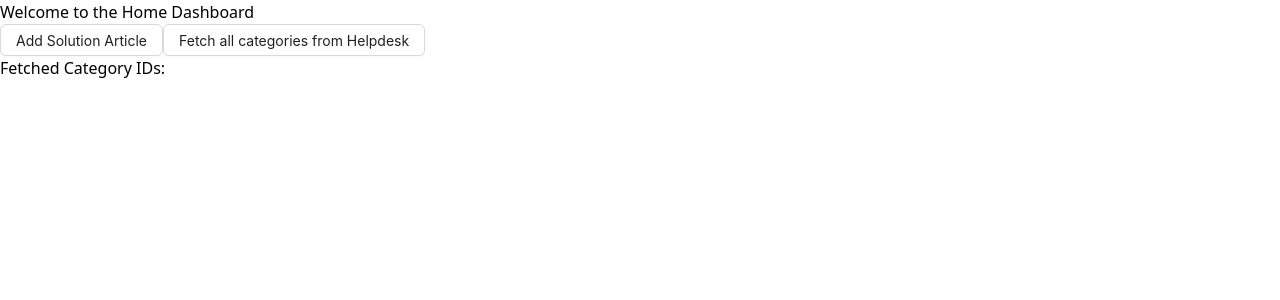
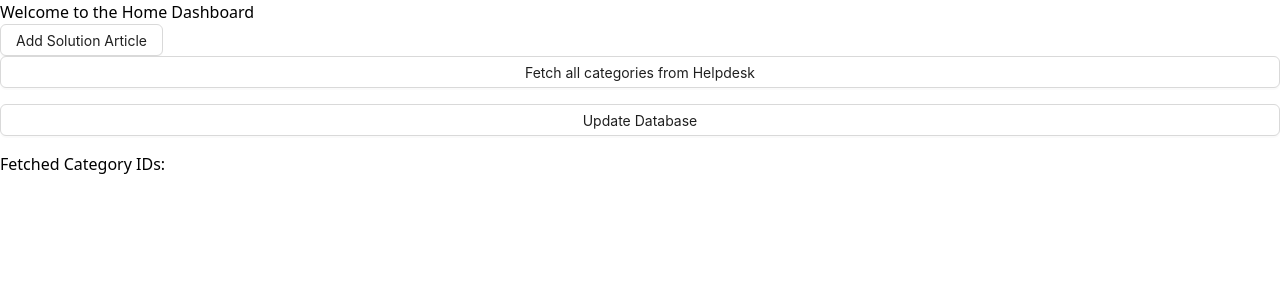
Before and after one commit to paulg44/solutions-fetcher, a React (Vite) app in the folder client/: page / in a window 1280 px wide. Shown: the top 300 px of the page. Built offline with nearby package versions, Linux system fonts and the light colour scheme; no server answers.

Commit message:
save category id and name to firebase

```diff
--- a/client/src/config/firebase.tsx
+++ b/client/src/config/firebase.tsx
@@ -1,6 +1,5 @@
 import { initializeApp } from "firebase/app";
 import { getFirestore } from "firebase/firestore";
-import { setLogLevel } from "firebase/app";
 
 const firebaseConfig = {
   apiKey: import.meta.env.VITE_APP_FIREBASE_KEY,
@@ -16,5 +15,3 @@ console.log("Firebase initialized with config:", firebaseConfig);
 const app = initializeApp(firebaseConfig);
 export const db = getFirestore(app);
 export default db;
-
-setLogLevel("debug");
--- /dev/null
+++ b/client/src/core/api/upload-categories.ts
@@ -0,0 +1,18 @@
+import db from "../../config/firebase";
+import { collection, addDoc } from "firebase/firestore";
+import type { IUploadCategories } from "../dao/fetch-categories.interface";
+
+export const uploadCategories = async (categories: IUploadCategories) => {
+  try {
+    const categoriesCollection = collection(db, "categories");
+    const docRef = await addDoc(categoriesCollection, {
+      ...categories,
+      lastUpdated: new Date(), // Add current timestamp
+    });
+    console.log("Document written with ID: ", docRef.id);
+    return docRef.id;
+  } catch (error) {
+    console.error("Error adding document: ", error);
+    throw error;
+  }
+};
--- a/client/src/functions/function-types/fetch-categories.interface.ts
+++ b/client/src/core/dao/fetch-categories.interface.ts
@@ -15,3 +15,8 @@ export interface IFetchCategories {
     thumb_url: string;
   };
 }
+
+export interface IUploadCategories {
+  id: string[];
+  name: string[];
+}
--- a/client/src/functions/fetch-categories.ts
+++ b/client/src/functions/fetch-categories.ts
@@ -1,4 +1,4 @@
-import type { IFetchCategories } from "./function-types/fetch-categories.interface";
+import type { IFetchCategories } from "../core/dao/fetch-categories.interface";
 
 const freshdeskDomain = "https://hearlink.freshdesk.com";
 const apiKey = import.meta.env.VITE_FRESHDESK_API_KEY;
--- a/client/src/modules/home/home-dashboard.tsx
+++ b/client/src/modules/home/home-dashboard.tsx
@@ -2,9 +2,11 @@ import addArticle from "../../core/api/testUpload";
 import SharedButton from "../../shared/button/button";
 import fetchCategories from "../../functions/fetch-categories";
 import { useState } from "react";
+import { uploadCategories } from "../../core/api/upload-categories";
 
 const HomeDashboard = () => {
-  const [categoryIdList, setCategoryIdList] = useState<string[]>([""]);
+  const [categoryIdList, setCategoryIdList] = useState<string[]>([]);
+  const [categoryNameList, setCategoryNameList] = useState<string[]>([]);
   const newArticle = {
     id: "1",
     title: "Sample Solution Article",
@@ -29,7 +31,11 @@ const HomeDashboard = () => {
       const categoryIds = fetchedCategories.map((category) =>
         String(category.id)
       );
+      const categoryNames = fetchedCategories.map((category) =>
+        String(category.name)
+      );
       setCategoryIdList(categoryIds);
+      setCategoryNameList(categoryNames);
       console.log("Fetched categories:", fetchedCategories);
     } catch (error) {
       console.error("Failed to fetch categories:", error);
@@ -44,11 +50,19 @@ const HomeDashboard = () => {
         labelKey="Add Solution Article"
         onClick={handleNewArticle}
       />
-      <SharedButton
-        labelKey="Fetch all categories from Helpdesk"
-        onClick={handleFetchCategories}
-      />
-      <p>Fetched Category IDs: {categoryIdList.join(", ")}</p>
+      <div className="flex flex-col gap-4">
+        <SharedButton
+          labelKey="Fetch all categories from Helpdesk"
+          onClick={handleFetchCategories}
+        />
+        <SharedButton
+          labelKey="Update Database"
+          onClick={() =>
+            uploadCategories({ id: categoryIdList, name: categoryNameList })
+          }
+        />
+        <p>Fetched Category IDs: {categoryIdList.join(", ")}</p>
+      </div>
     </div>
   );
 };
```
